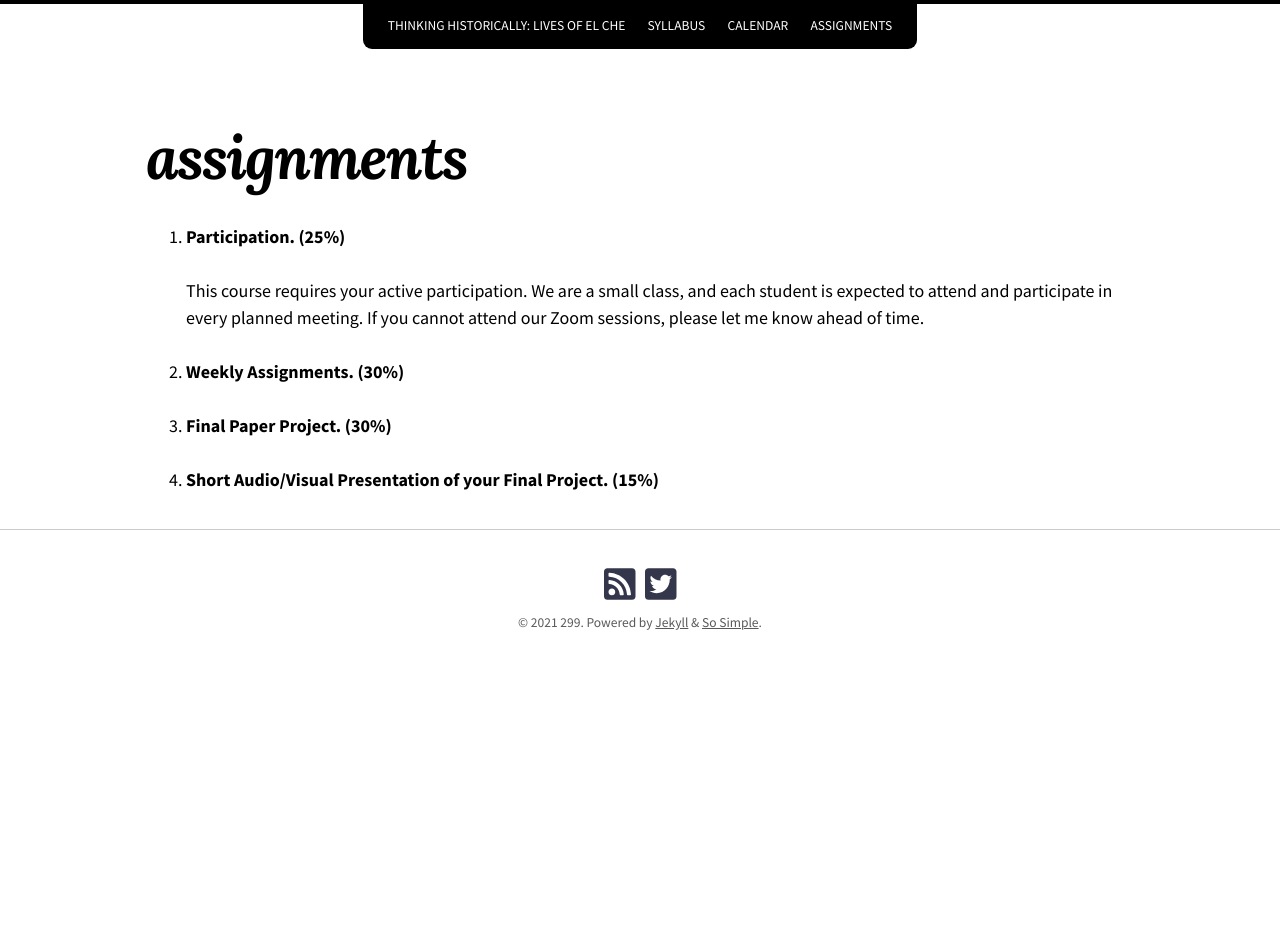
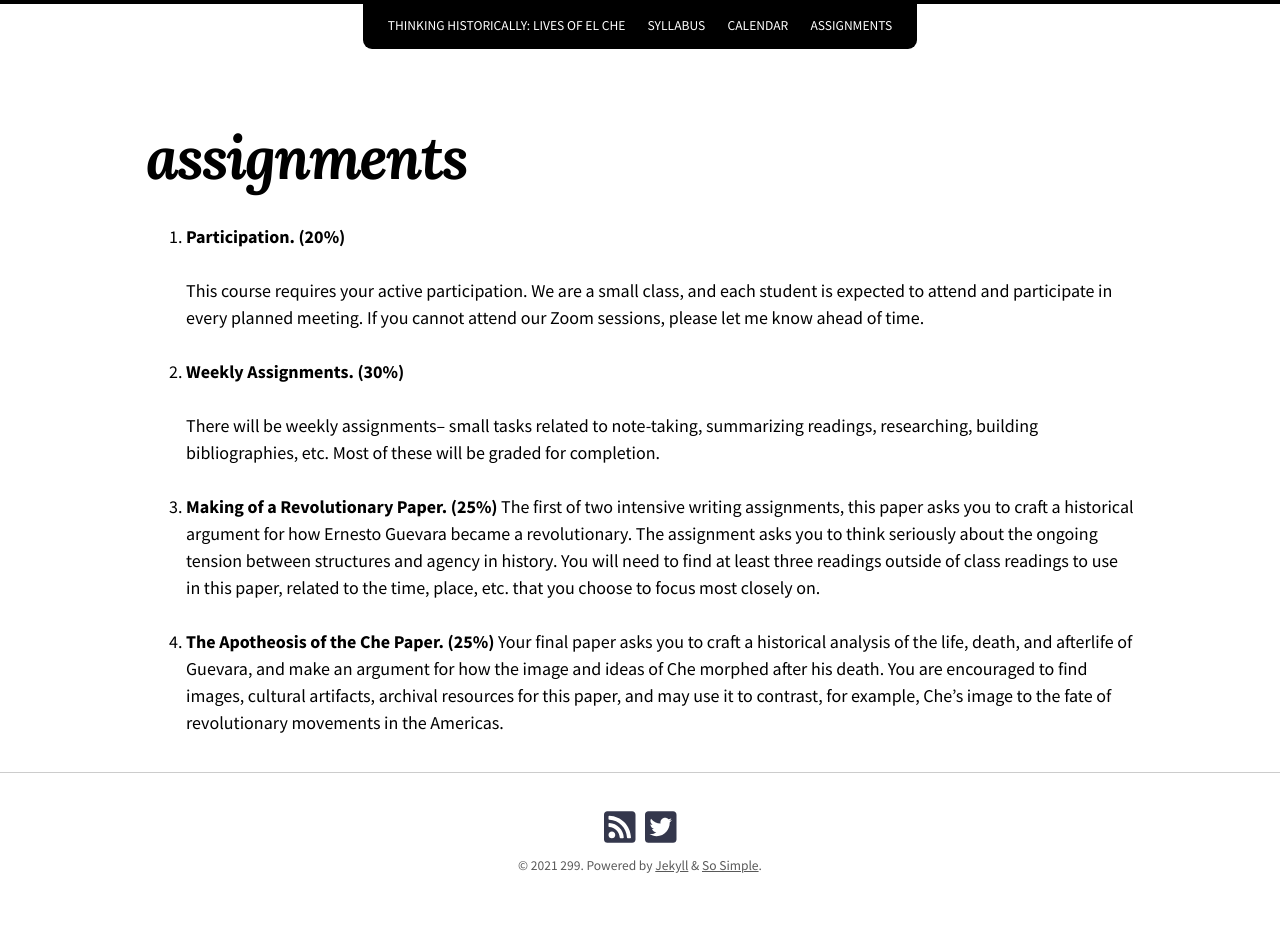
Before and after one commit to chadblack/299, a Jekyll site: the page built from assignments.md, in a window 1280 px wide. Built offline with Jekyll 4.4.1, drawn with Linux system fonts in a browser that asks for light colours; nearby versions of some CDN libraries; before the commit the page ends 900 px from its top, so only the background shows below that.

Commit message:
finishing up for now

```diff
--- a/assignments.md
+++ b/assignments.md
@@ -3,7 +3,7 @@ layout: page
 title: assignments
 ---
 
-1. **Participation. (25%)**
+1. **Participation. (20%)**
 
    This course requires your active participation. We are a small class,
    and each student is expected to attend and participate in every
@@ -13,6 +13,21 @@ title: assignments
 
 2. **Weekly Assignments. (30%)**
 
-3. **Final Paper Project. (30%)**
+   There will be weekly assignments-- small tasks related to note-taking,
+   summarizing readings, researching, building bibliographies, etc. Most of
+   these will be graded for completion.
 
-4. **Short Audio/Visual Presentation of your Final Project. (15%)**
+3. **Making of a Revolutionary Paper. (25%)** The first of two intensive
+   writing assignments, this paper asks you to craft a historical argument for
+   how Ernesto Guevara became a revolutionary. The assignment asks you to think
+   seriously about the ongoing tension between structures and agency in
+   history. You will need to find at least three readings outside of class
+   readings to use in this paper, related to the time, place, etc. that you
+   choose to focus most closely on.
+
+4. **The Apotheosis of the Che Paper. (25%)** Your final paper asks you to
+   craft a historical analysis of the life, death, and afterlife of Guevara,
+   and make an argument for how the image and ideas of Che morphed after his
+   death. You are encouraged to find images, cultural artifacts, archival
+   resources for this paper, and may use it to contrast, for example, Che's
+   image to the fate of revolutionary movements in the Americas.
```
Also changed, not shown: syllabus.md (+11 -6 lines).
